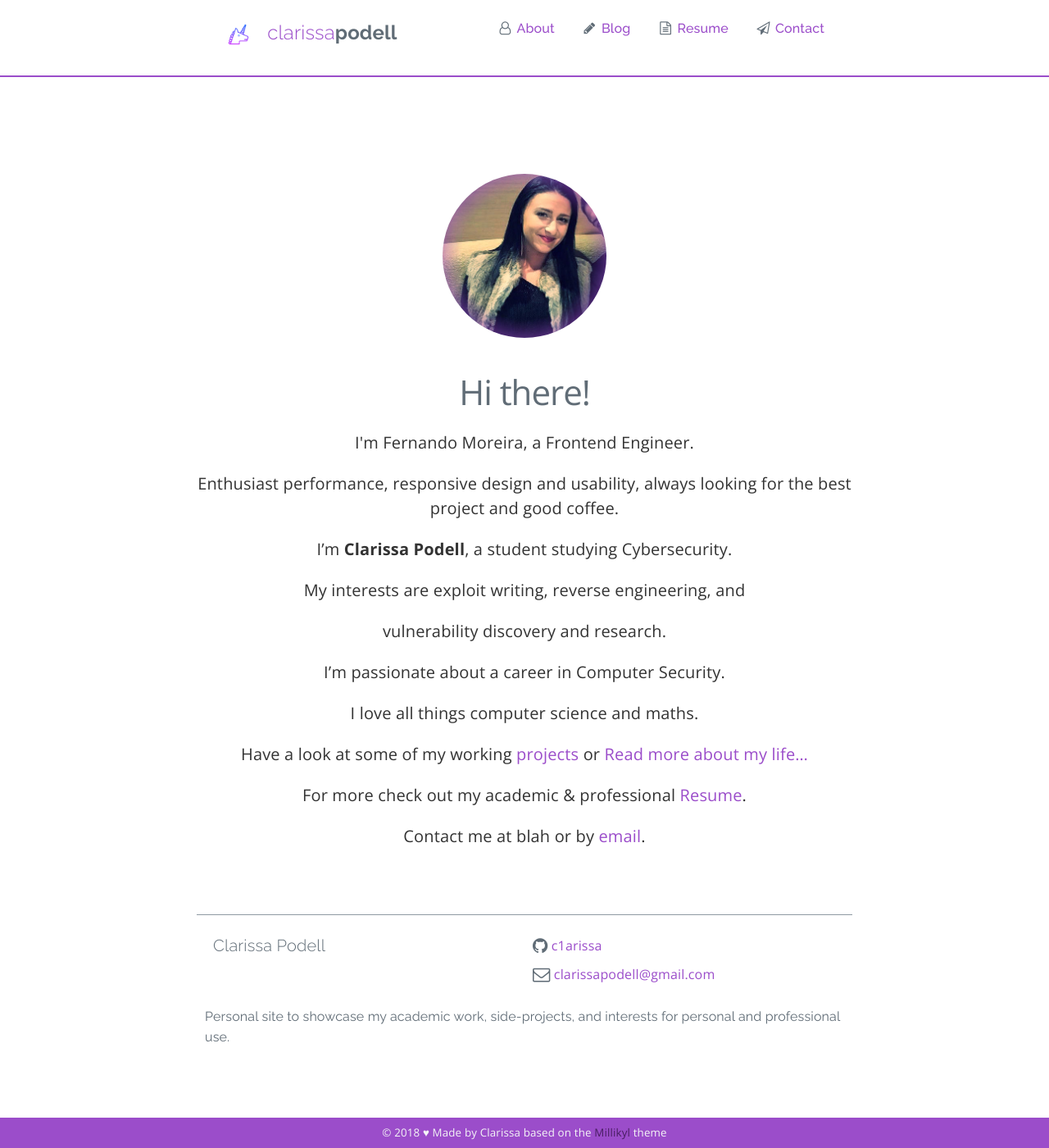
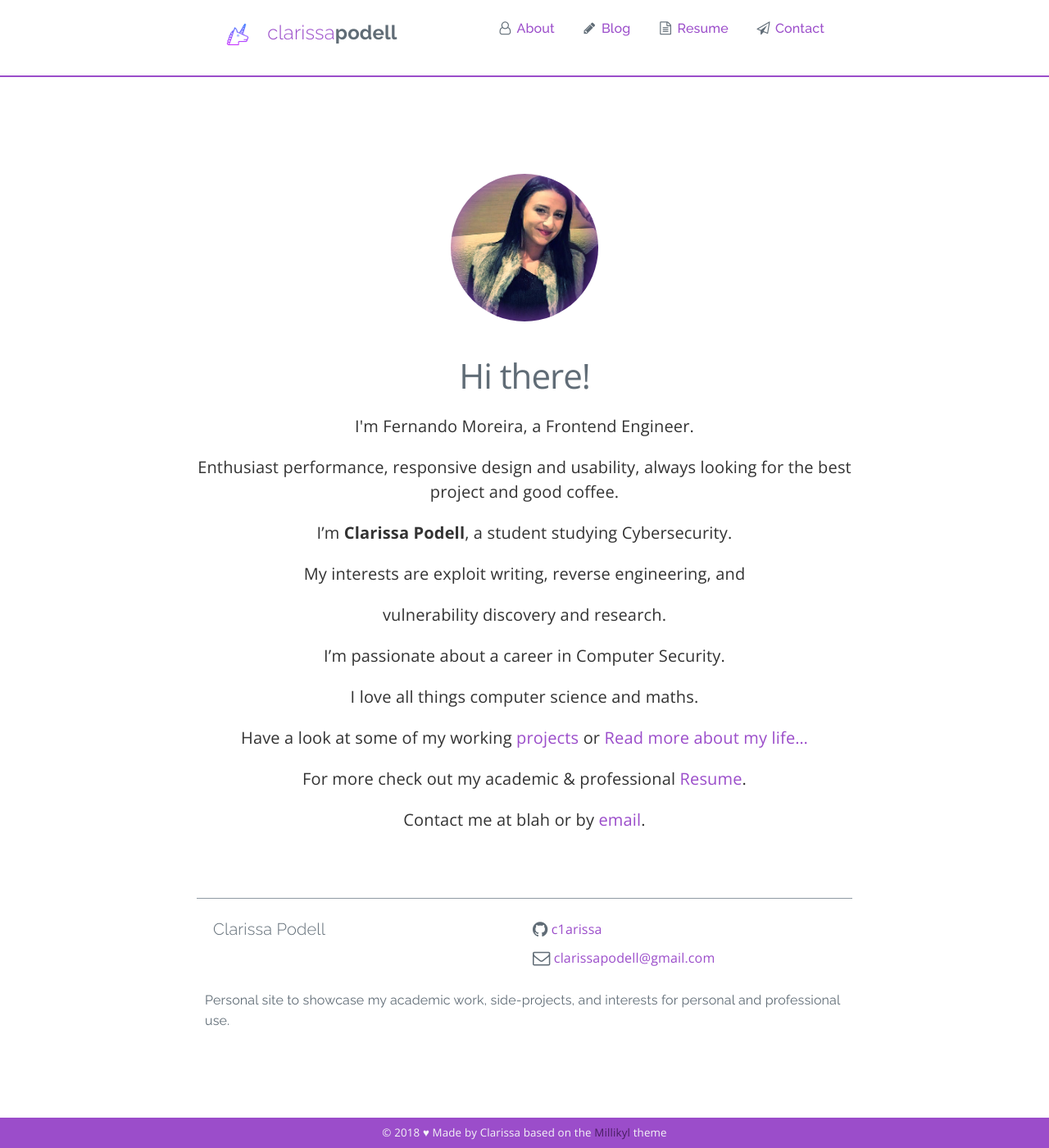
Before and after one commit to c1arissa/c1arissa.github.io, a Jekyll site: the page built from index.md, in a window 1280 px wide and 1400 px high. Shown: the whole window at 82% size. Built offline with Jekyll 4.4.1, drawn with Linux system fonts in a browser that asks for light colours.

Commit message:
Update main.scss

```diff
--- a/css/main.scss
+++ b/css/main.scss
@@ -72,12 +72,12 @@
 	.title {
 		//padding-top: 0.8rem;
 		font-family: 'Raleway', sans-serif;
-		color: $grey-color-light;
+		color: #a6a6a6;
 		display: inline-block;
 		@extend h5;
 		//font-size: 20px;
 		line-height: 1.5;
-		padding: 14px 16px;
+		padding: 14px 14px;
 	}
 
 	.navigation-item {
@@ -273,8 +273,8 @@
  */
 .icon {
 	display: inline-block;
-        width: 30px;
-        height: 30px;
+        width: 32px;
+        height: 32px;
         vertical-align: middle;
 	border:0;
 
@@ -298,7 +298,7 @@
 	border-radius:50%;
 	vertical-align:middle;
 	//max-width: 100%;
-	width: 200px;
+	width: 180px;
 	//height: 150px;
 	-webkit-border-radius: 100px;
 	-moz-border-radius: 100px;
```
